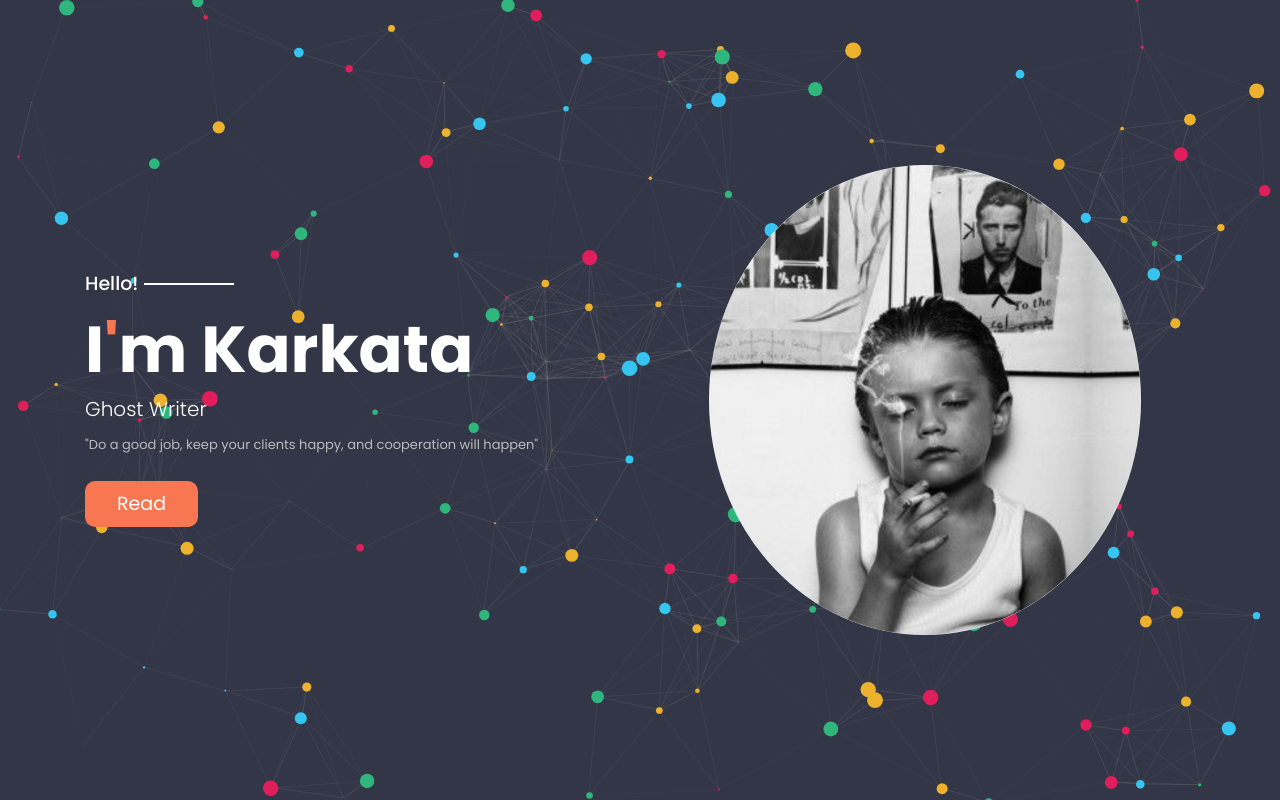
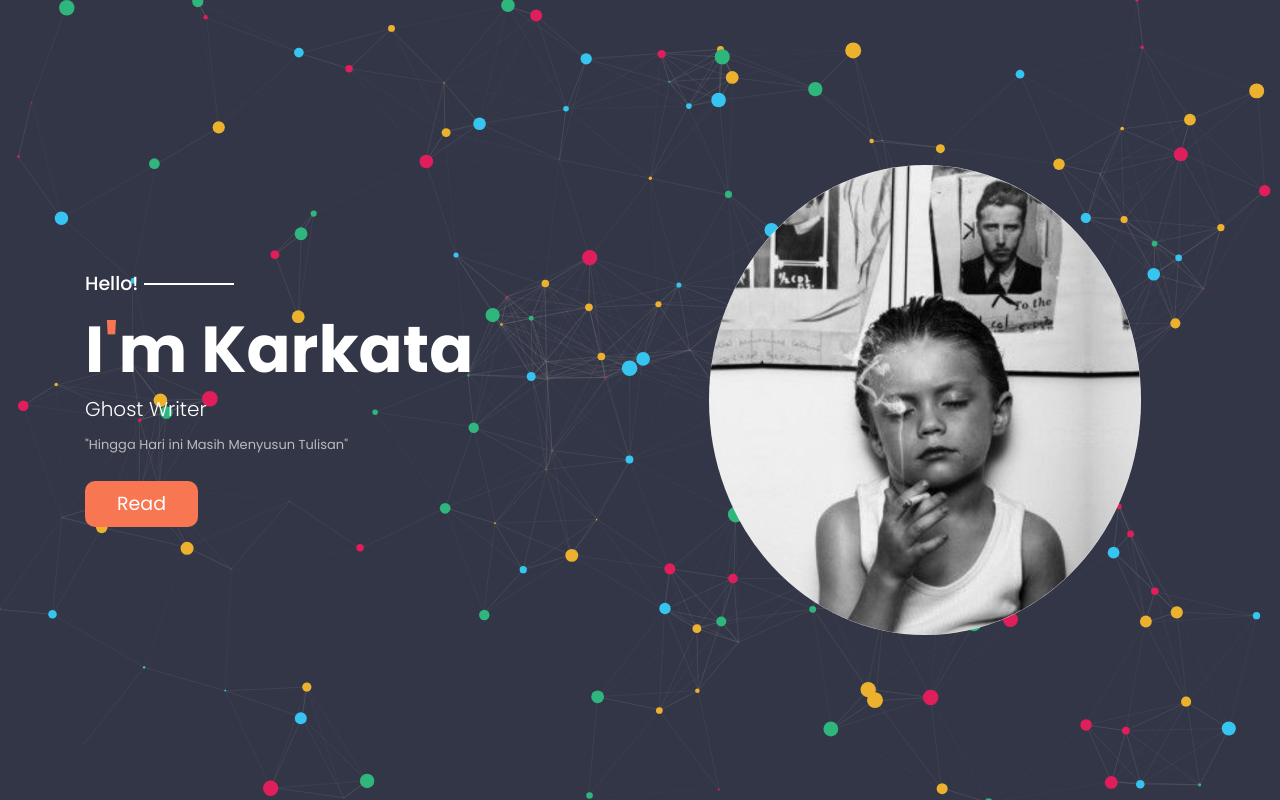
Before and after one commit to MJ-Podcast/ghost-writer.github.io, a plain HTML site: page index.html in a window 1280 px wide. Drawn offline with nearby package versions, Linux system fonts and the light colour scheme; no server answers; animation ran at ten frames a second.

Commit message:
Update index.html

```diff
--- a/index.html
+++ b/index.html
@@ -35,7 +35,7 @@
                     <h3>Hello!</h3>
                     <h1>I<span style="color: #f87652;">'</span>m Karkata</h1>
                     <h2>Ghost Writer</h2>
-                    <p>"Do a good job, keep your clients happy, and cooperation will happen"</p>
+                    <p>"Hingga Hari ini Masih Menyusun Tulisan"</p>
                     <div class="btn_container">
                         <a href="https://mj-podcast.github.io/Karkata.github.io/"><button class="btn btn-light animate__animated">Read</button></a>
                     </div>
```
